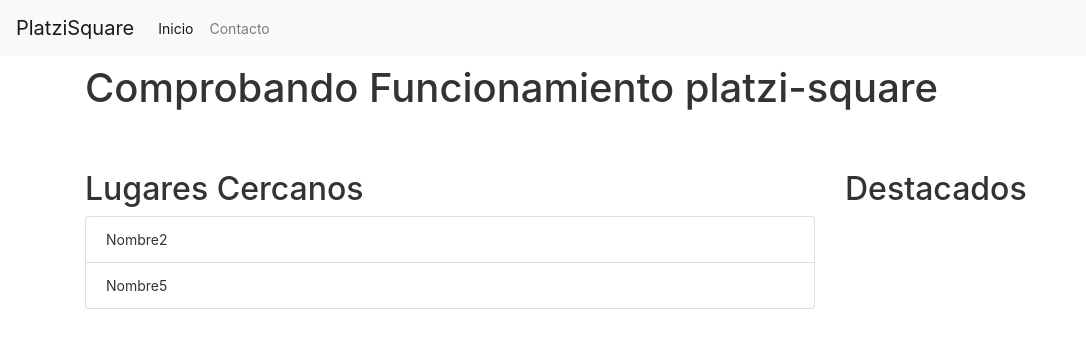
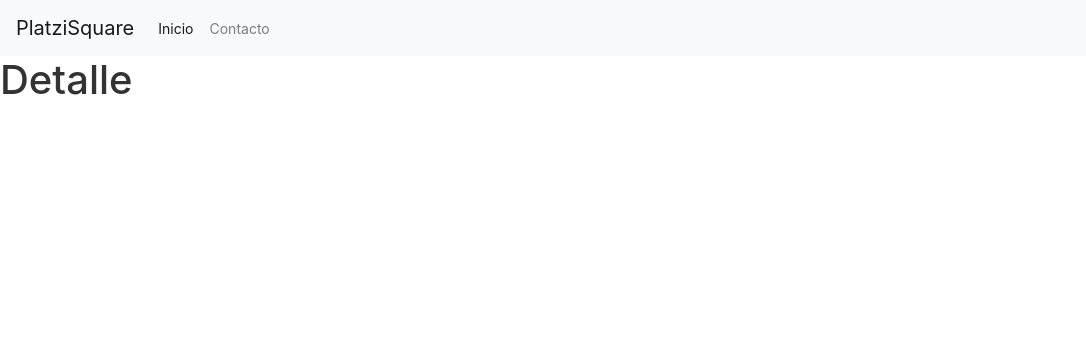
Before and after one commit to janmjesus/Angular4Practica, an Angular app in the folder platzi-square/: page /detalle in a window 1280 px wide. Shown: the top 348 px of the page, without its empty margins (0-1086 px from the left). Built offline with nearby package versions, Linux system fonts and the light colour scheme; what @agm/core would draw is missing.

Commit message:
Sistema De Ruteo

```diff
--- a/platzi-square/src/app/app.component.html
+++ b/platzi-square/src/app/app.component.html
@@ -347,42 +347,9 @@
   </div>
 </nav>
 
-<div class="container" role="main">
 
 
-<h1>Comprobando Funcionamiento {{ title }}</h1>
-
-  <!--
-  <agm-map [latitude]="lat" [longitude]="lng">
-
-    <agm-marker [latitude]="lat" [longitude]="lng"></agm-marker>
-
-  </agm-map>
-  -->
-  <br><br>
-  <div class="row">
-
-    <div class="col-md-8">
-
-      <h2>Lugares Cercanos</h2>
-
-      <ul class="list-group">
-
-        <ng-container *ngFor="let lugar of lugares">
-          <li class="list-group-item" *ngIf="lugar.active">{{ lugar.nombre }}</li>
-        </ng-container>
-
-      </ul>
-
-    </div>
-
-    <div class="col-md-4">
-
-      <h2>Destacados</h2>
-
-    </div>
-
-  </div>
+  <router-outlet></router-outlet>
 
 <!--
   <ul >
@@ -600,7 +567,7 @@
 
 -->
 
-</div>
+
 
 <!-- * * * * * * * * * * * * * * * * * * * * * * * * * * * * * * * -->
 <!-- * * * * * * * * * * * The content above * * * * * * * * * * * -->
--- a/platzi-square/src/app/app.component.ts
+++ b/platzi-square/src/app/app.component.ts
@@ -6,16 +6,6 @@ import { Component } from '@angular/core';
   styleUrls: ['./app.component.css']
 })
 export class AppComponent {
-  title = 'platzi-square';
 
-  lugares = [
-    {plan: 'pagado',cercania: 1, distancia: 1, nombre: "Nombre1", active: 0},
-    {plan: 'gratuito',cercania: 3, distancia: 15, nombre: "Nombre2", active: 1},
-    {plan: 'gratuito',cercania: 2, distancia: 5, nombre: "Nombre3", active: 0},
-    {plan: 'gratuito',cercania: 3, distancia: 15, nombre: "Nombre5", active: 1},
-  ];
-
-  lat = 0;
-  lng = 0;
 
 }
--- /dev/null
+++ b/platzi-square/src/app/detalle/detalle.component.html
@@ -0,0 +1 @@
+<h1>Detalle</h1>
--- /dev/null
+++ b/platzi-square/src/app/detalle/detalle.component.ts
@@ -0,0 +1,11 @@
+import { Component } from '@angular/core';
+
+@Component({
+  selector: 'app-detalle',
+  templateUrl: './detalle.component.html',
+
+})
+export class DetalleComponent {
+  title = 'Detall';
+
+}
--- /dev/null
+++ b/platzi-square/src/app/lugares/lugares.component.html
@@ -0,0 +1,40 @@
+<div class="container" role="main">
+
+
+  <h1>Comprobando Funcionamiento {{ title }}</h1>
+
+  <!--
+  <agm-map [latitude]="lat" [longitude]="lng">
+
+    <agm-marker [latitude]="lat" [longitude]="lng"></agm-marker>
+
+  </agm-map>
+  -->
+  <br><br>
+
+
+
+  <div class="row">
+
+    <div class="col-md-8">
+
+      <h2>Lugares Cercanos</h2>
+
+      <ul class="list-group">
+
+        <ng-container *ngFor="let lugar of lugares">
+          <li class="list-group-item" *ngIf="lugar.active">{{ lugar.nombre }}</li>
+        </ng-container>
+
+      </ul>
+
+    </div>
+
+    <div class="col-md-4">
+
+      <h2>Destacados</h2>
+
+    </div>
+
+  </div>
+</div>
--- /dev/null
+++ b/platzi-square/src/app/lugares/lugares.component.ts
@@ -0,0 +1,27 @@
+import { Component } from '@angular/core';
+
+@Component({
+  selector: 'app-lugares',
+  templateUrl: './lugares.component.html',
+
+})
+export class LugaresComponent {
+  title = 'platzi-square';
+
+  lugares = [
+    {plan: 'pagado',cercania: 1, distancia: 1, nombre: "Nombre1", active: 0},
+    {plan: 'gratuito',cercania: 3, distancia: 15, nombre: "Nombre2", active: 1},
+    {plan: 'gratuito',cercania: 2, distancia: 5, nombre: "Nombre3", active: 0},
+    {plan: 'gratuito',cercania: 3, distancia: 15, nombre: "Nombre5", active: 1},
+  ];
+
+  lat = 0;
+  lng = 0;
+
+  constructor(){
+
+
+  }
+
+
+}
```
Also changed, not shown: platzi-square/src/app/app.module.ts (+15 -5 lines).
